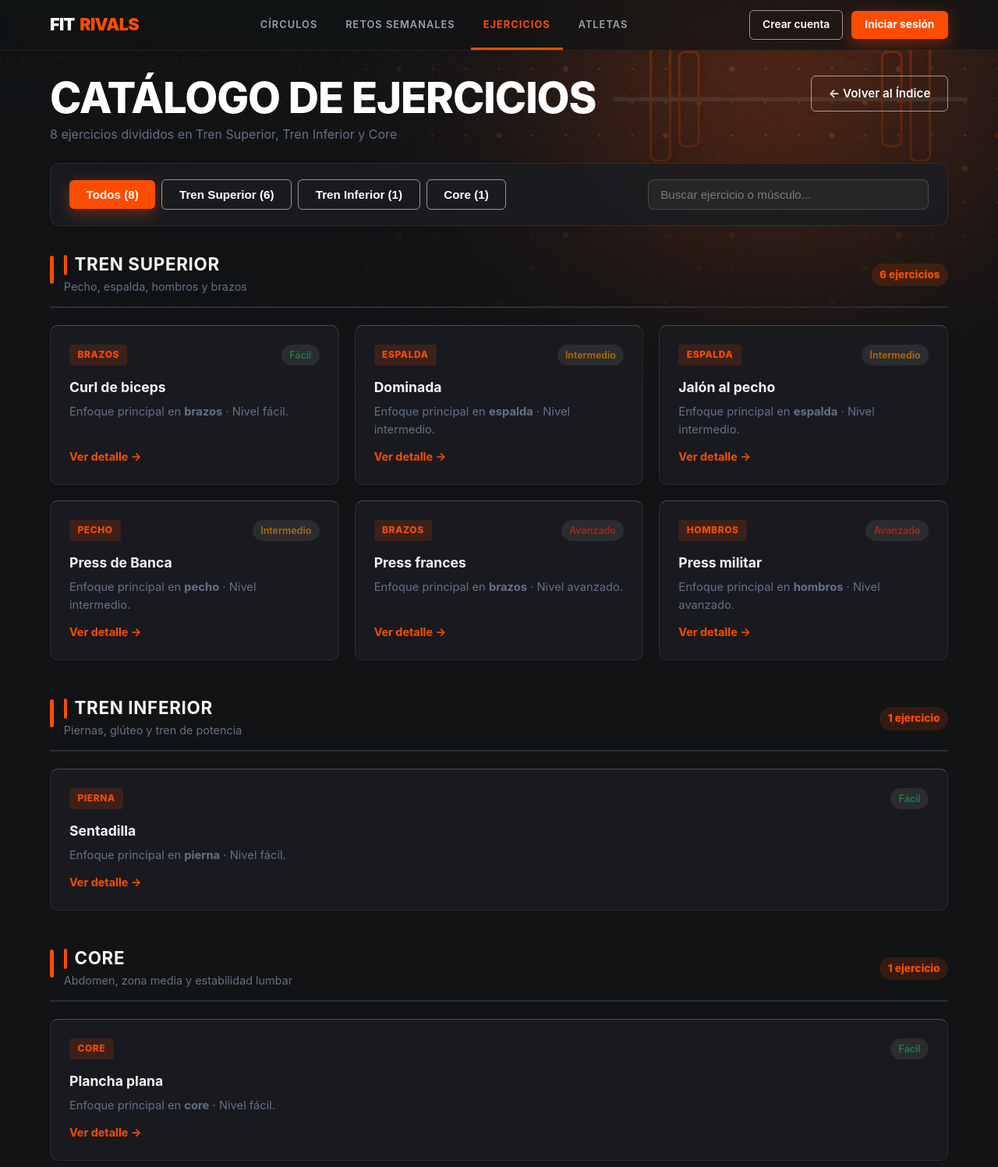
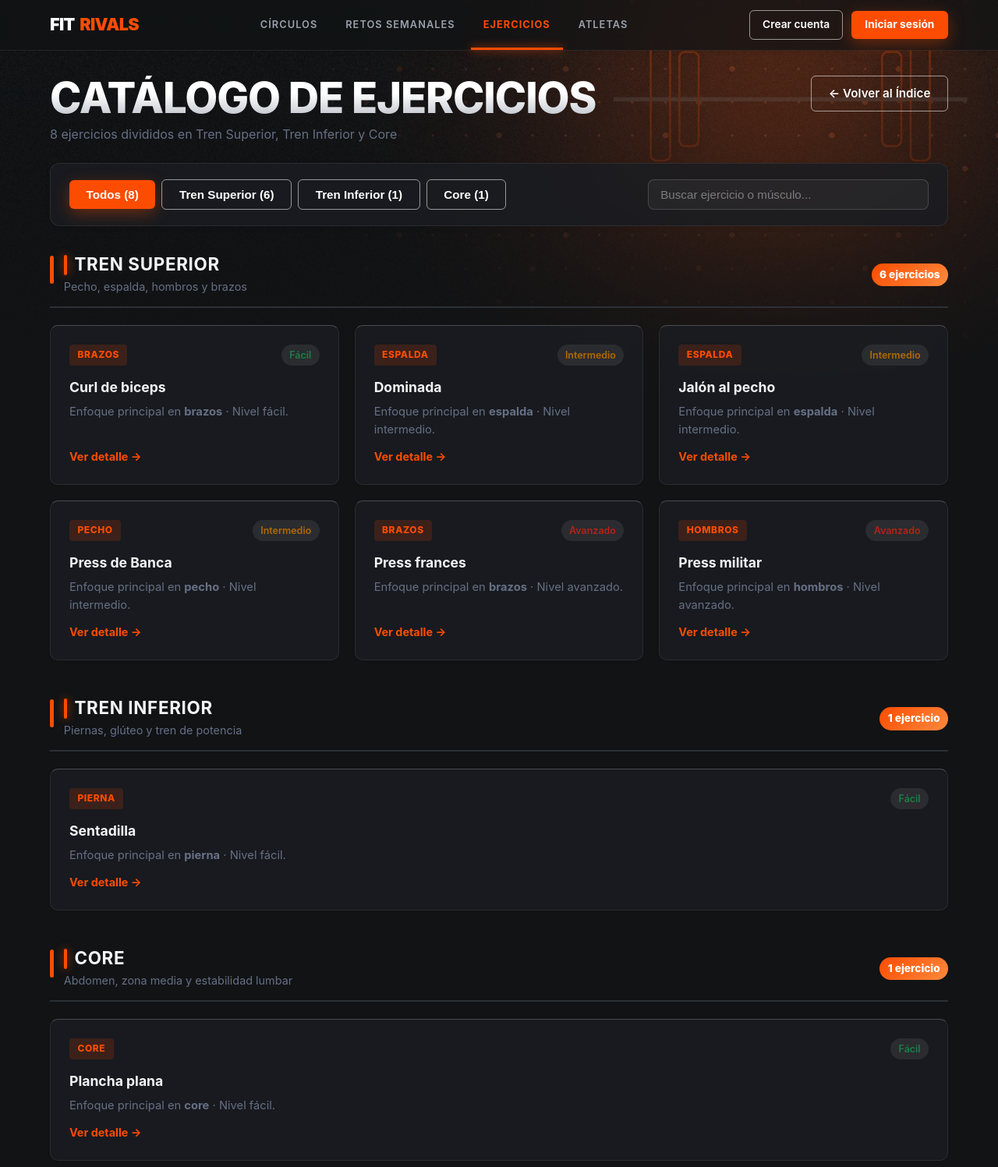
Before and after one commit to EnekoAE/fitrivals, a Django app: page /ejercicios/ in a window 1280 px wide. Shown: the top 1497 px of the page at 78% size. Run offline with Django 5.2, Linux system fonts and the light colour scheme; data comes from the database, SQL or seed files in the repository.

Commit message:
Más detalles visuales

```diff
--- a/FitrivalsApp/static/css/tema-oscuro.css
+++ b/FitrivalsApp/static/css/tema-oscuro.css
@@ -76,3 +76,20 @@ h1 { letter-spacing: -0.02em; line-height: 1.05; }
 .fr-footer { border-top: 2px solid #FC4C02; }
 .main-wrapper { animation: aparecer 0.6s ease; }
 @keyframes aparecer { from { opacity: 0; transform: translateY(12px); } to { opacity: 1; transform: none; } }
+
+
+::selection { background: #FC4C02; color: #FFFFFF; }
+::-webkit-scrollbar { width: 10px; }
+::-webkit-scrollbar-track { background: #0C0D0F; }
+::-webkit-scrollbar-thumb { background: #2B3036; border-radius: 10px; }
+::-webkit-scrollbar-thumb:hover { background: #FC4C02; }
+h1 { background: linear-gradient(180deg, #FFFFFF 40%, #B8BDC6); -webkit-background-clip: text; background-clip: text; color: transparent; }
+h2::before { box-shadow: 0 0 12px rgba(252, 76, 2, 0.8); }
+.site-nav a.activo::after { box-shadow: 0 0 12px rgba(252, 76, 2, 0.9); }
+.user-avatar-dot { animation: latido 2s infinite; }
+@keyframes latido { 0%, 100% { box-shadow: 0 0 0 0 rgba(252, 76, 2, 0.6); } 50% { box-shadow: 0 0 0 6px rgba(252, 76, 2, 0); } }
+.strava-table tbody tr:first-child td { background-color: rgba(252, 76, 2, 0.08); }
+.strava-table tbody tr:first-child td:first-child strong { color: #FBBF24; }
+.points-badge { background: linear-gradient(135deg, #FC4C02, #FF8A3D); color: #FFFFFF; }
+.main-wrapper img { transition: transform 0.4s; }
+.main-wrapper img:hover { transform: scale(1.03); }
```
